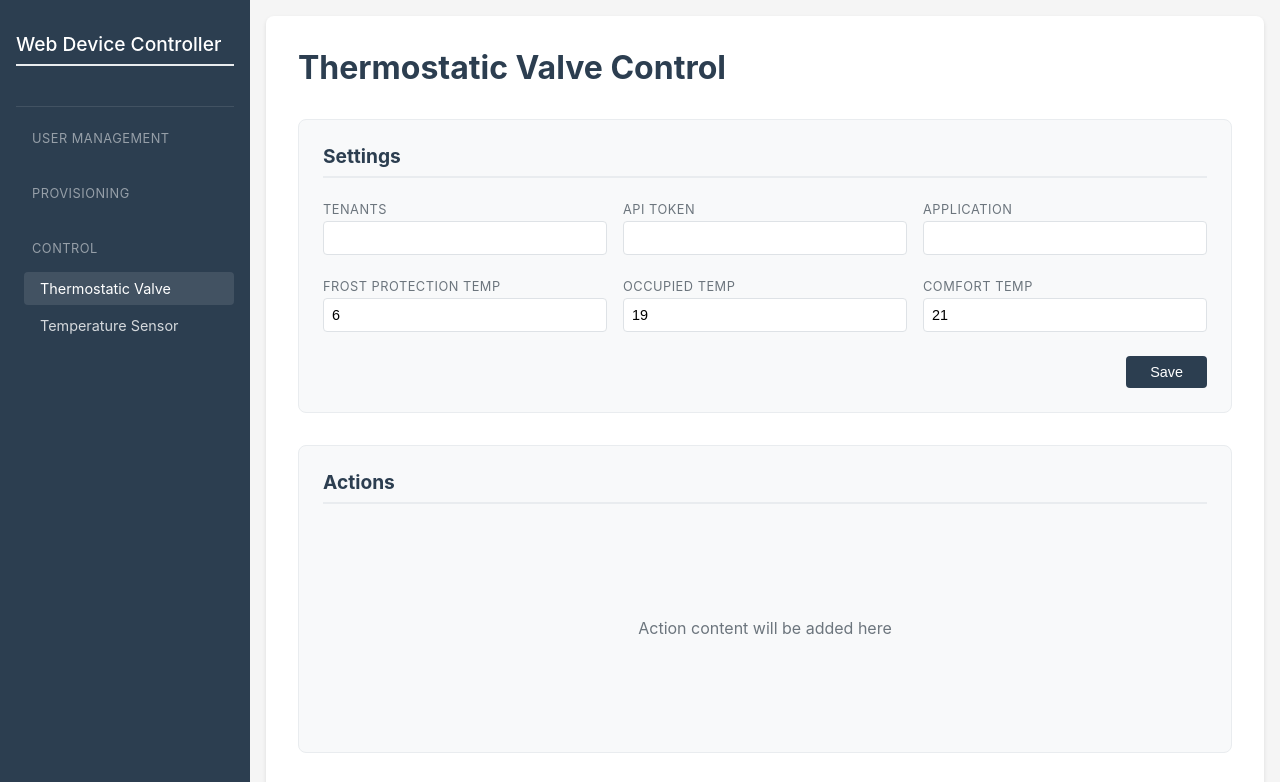
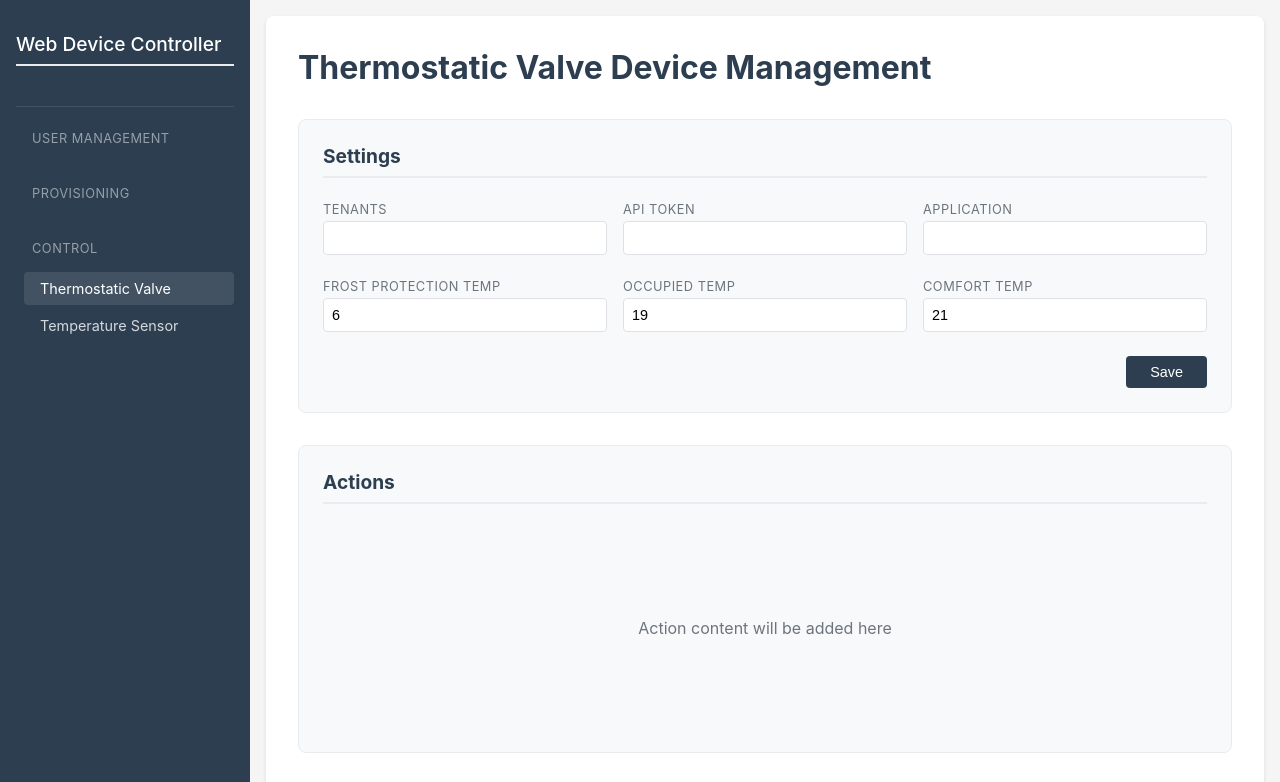
Before and after one commit to SylvainMontagny/iot-platform-webApp, a website: page public/index.html in a window 1280 px wide. Shown: the top 782 px of the page. Drawn offline with Linux system fonts and the light colour scheme.

Commit message:
✨ change title

```diff
--- a/public/index.html
+++ b/public/index.html
@@ -38,7 +38,7 @@
       </nav>
       <main class="main-content">
         <div class="content">
-          <h1>Thermostatic Valve Control</h1>
+          <h1>Thermostatic Valve Device Management</h1>
           <div class="page-sections">
             <!-- Settings Section -->
             <section class="settings-section">
```
